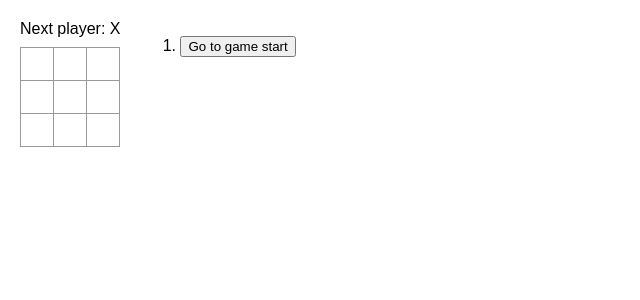
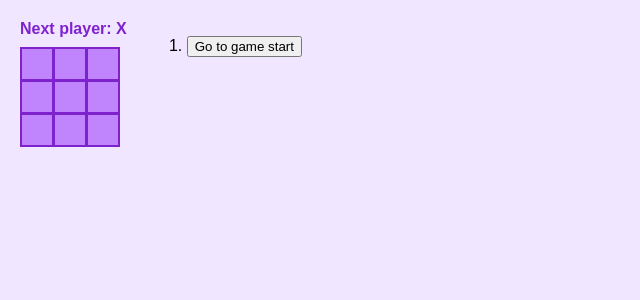
Before and after one commit to serenren13/tictactoe, a React (Vite) app: page / in a window 1280 px wide. Shown: the top 300 px of the page, without its empty margins (0-640 px from the left). Built offline with nearby package versions, Linux system fonts and the light colour scheme.

Commit message:
css styling added

```diff
--- a/src/styles.css
+++ b/src/styles.css
@@ -3,9 +3,10 @@
 }
 
 body {
-  font-family: sans-serif;
+  font-family: Georgia, serif;
   margin: 20px;
   padding: 0;
+  background-color: #f0e6ff;
 }
 
 h1 {
@@ -57,8 +58,9 @@ body {
 }
 
 .square {
-  background: #fff;
-  border: 1px solid #999;
+  background: #c084fc;
+  border: 2px solid #7e22ce;
+  color:white;
   float: left;
   font-size: 24px;
   font-weight: bold;
@@ -78,6 +80,8 @@ body {
 }
 
 .status {
+  color: #7e22ce;
+  font-weight: bold;
   margin-bottom: 10px;
 }
 .game {
```
